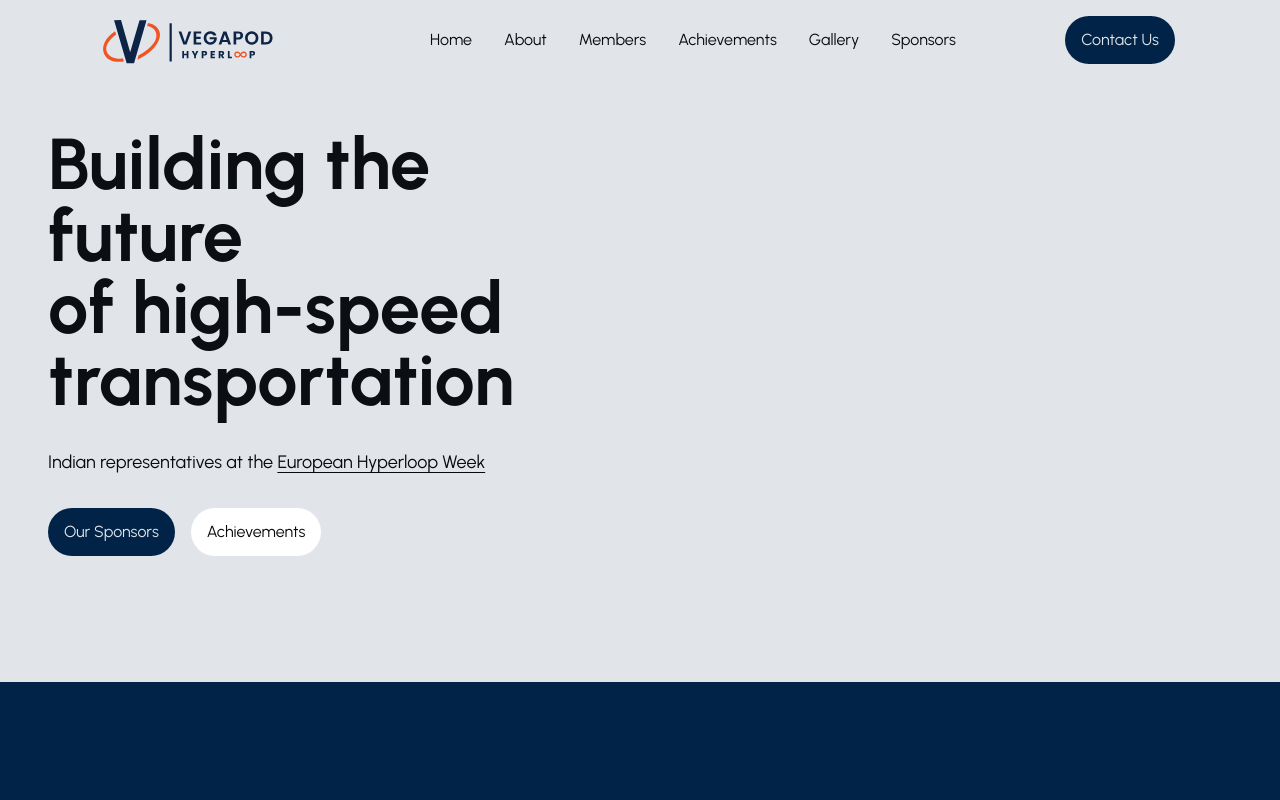
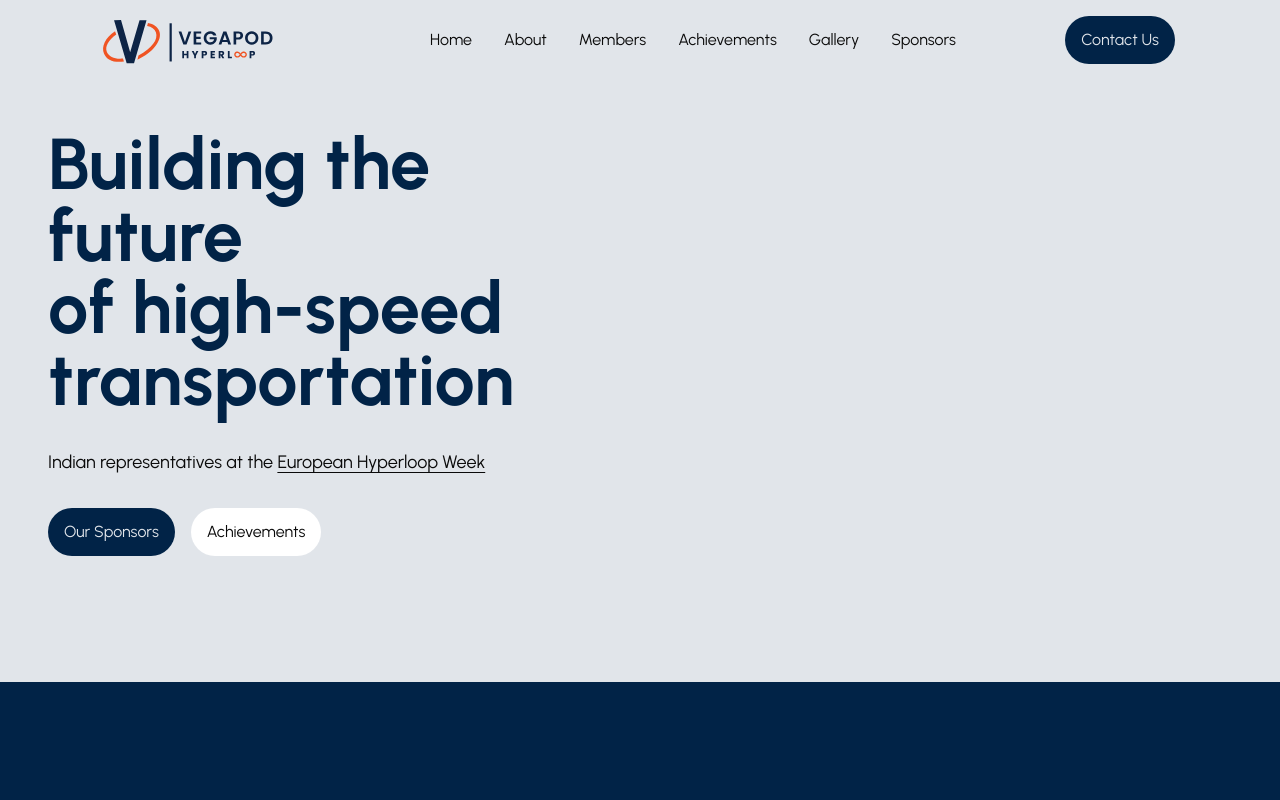
Before and after one commit to TanmayGadge/vegapod-website, a Next.js app: page / in a window 1280 px wide. Shown: the top 800 px of the page. Built offline with nearby package versions, Linux system fonts and the light colour scheme; a web font is replaced by a local one.

Commit message:
minor update

```diff
--- a/src/components/Home-Components/Hero.jsx
+++ b/src/components/Home-Components/Hero.jsx
@@ -11,7 +11,7 @@ const Hero = () => {
     <section className=" flex justify-center bg-light-100  p-4">
       <div className="p-4 w-full xl:flex gap-4 max-w-7xl">
         <div className="space-y-8 p-4 ">
-          <h1 className=" text-primary-900 text-left text-5xl  sm:text-7xl font-bold selection:text-light-100 selection:bg-primary-900  ">
+          <h1 className=" text-primary-800 text-left text-5xl  sm:text-7xl font-bold selection:text-light-100 selection:bg-primary-900  ">
             Building the future <br /> of high-speed <span className="hidden sm:block">transportation</span> <span className="sm:hidden">transport</span>
           </h1>
 
```
